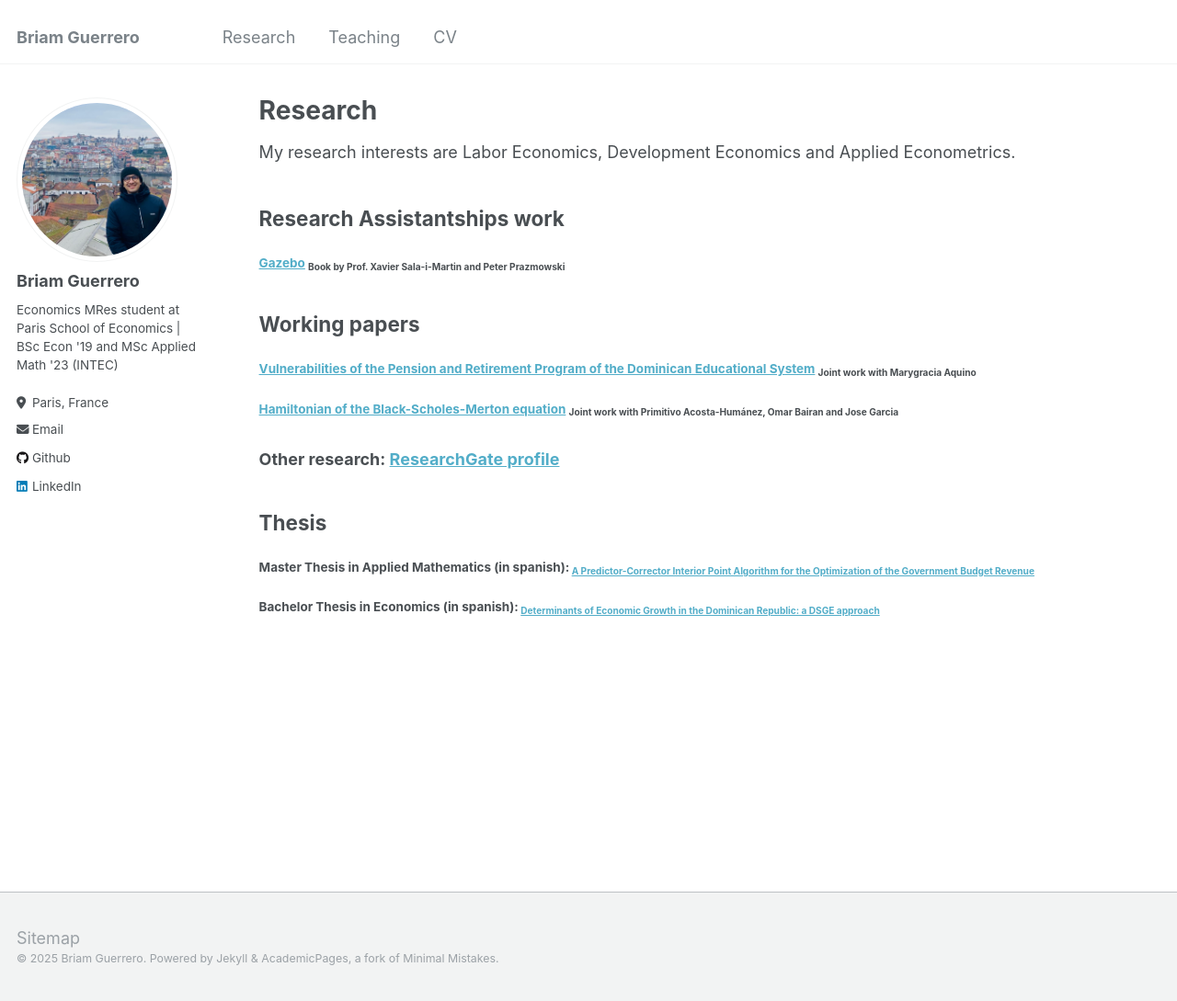
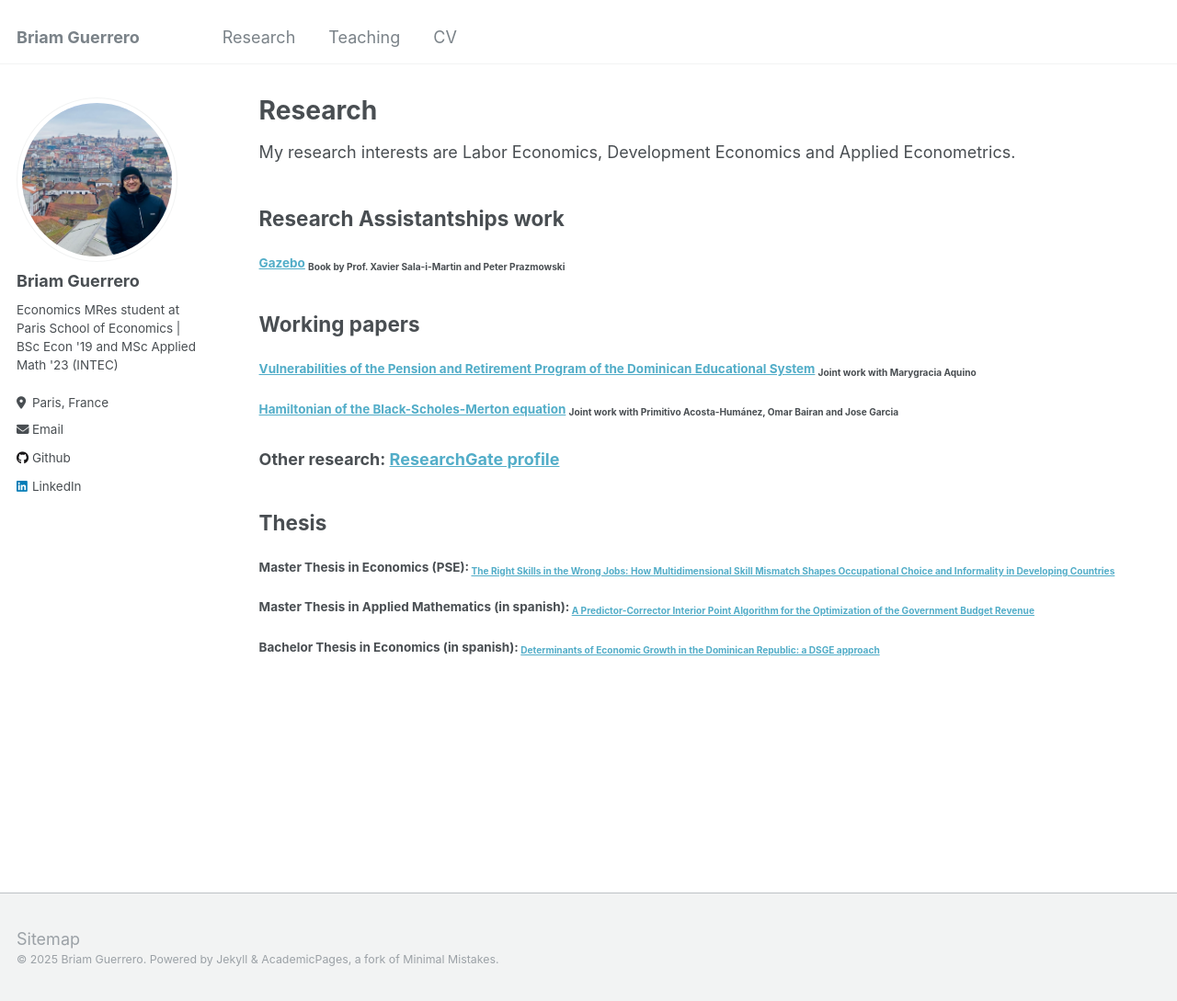
Before and after one commit to briamguerrerob/briamguerrerob.github.io, a Jekyll site: the page built from _pages/research.md, in a window 1280 px wide and 1089 px high. Shown: the whole window at 92% size. Built offline with Jekyll 4.4.1, drawn with Linux system fonts in a browser that asks for light colours; part of the change alters nothing that is shown.

Commit message:
Update research.md

```diff
--- a/_pages/research.md
+++ b/_pages/research.md
@@ -14,7 +14,7 @@ My research interests are Labor Economics, Development Economics and Applied Eco
 
 ## Working papers
 
-#### [Vulnerabilities of the Pension and Retirement Program of the Dominican Educational System](https://educa.org.do/2020/02/10/nota-de-trabajo-34-vulnerabilidades-del-programa-de-pensiones-y-jubilaciones-del-sistema-educativo-dominicano/) <sub> Joint work with Marygracia Aquino <sub>
+#### [Vulnerabilities of the Pension and Retirement Program of the Dominican Educational System](https://educa.org.do/wp-content/uploads/2017/07/Nota-de-Trabajo-No.-34.pdf) <sub> Joint work with Marygracia Aquino <sub>
 
 #### [Hamiltonian of the Black-Scholes-Merton equation](https://www.researchgate.net/publication/376391779_Hamiltonian_of_the_Black-Scholes-Merton_equation) <sub> Joint work with Primitivo Acosta-Humánez, Omar Bairan and Jose Garcia <sub>
 
@@ -23,6 +23,8 @@ My research interests are Labor Economics, Development Economics and Applied Eco
 
 ## Thesis
 
+#### Master Thesis in Economics (PSE):<sub> [The Right Skills in the Wrong Jobs: How Multidimensional Skill Mismatch Shapes Occupational Choice and Informality in Developing Countries](https://briamguerrerob.github.io/briamguerrerob.github.io//files/econ_thesis.pdf)
+
 #### Master Thesis in Applied Mathematics (in spanish):<sub> [A Predictor-Corrector Interior Point Algorithm for the Optimization of the Government Budget Revenue](https://briamguerrerob.github.io/briamguerrerob.github.io//files/econ_thesis.pdf)
 
 #### Bachelor Thesis in Economics (in spanish):<sub> [Determinants of Economic Growth in the Dominican Republic: a DSGE approach](https://briamguerrerob.github.io/briamguerrerob.github.io//files/econ_thesis.pdf)
```
